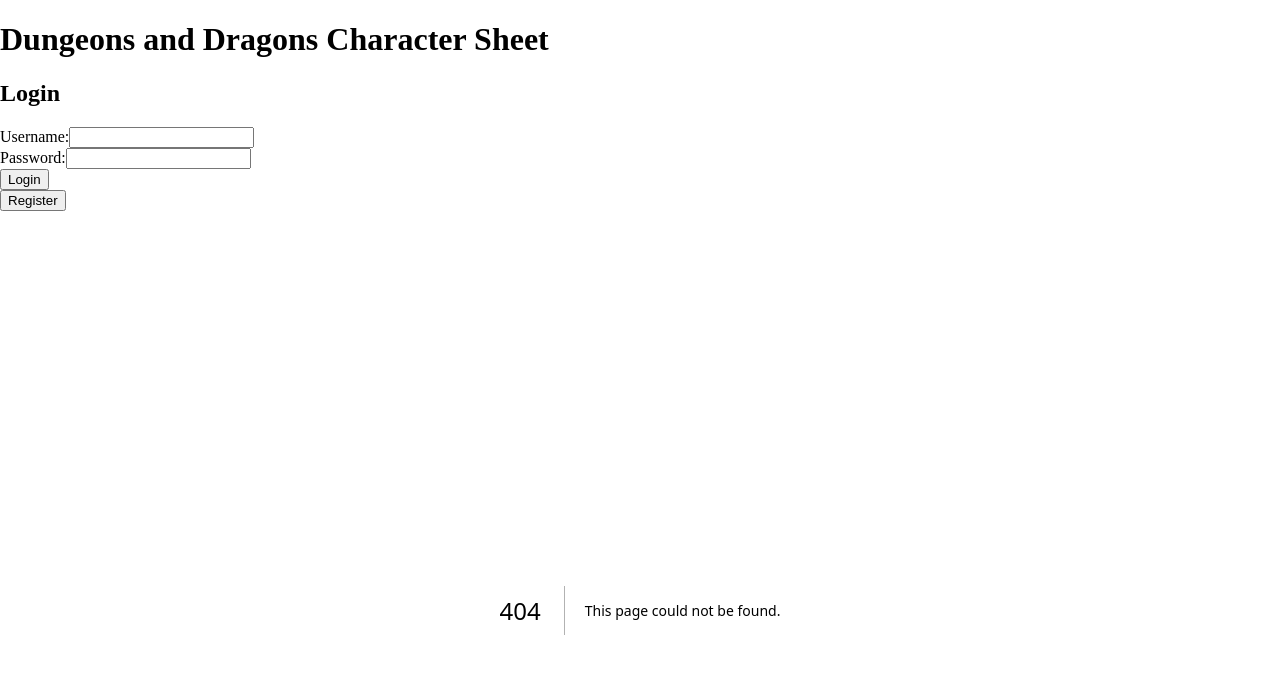
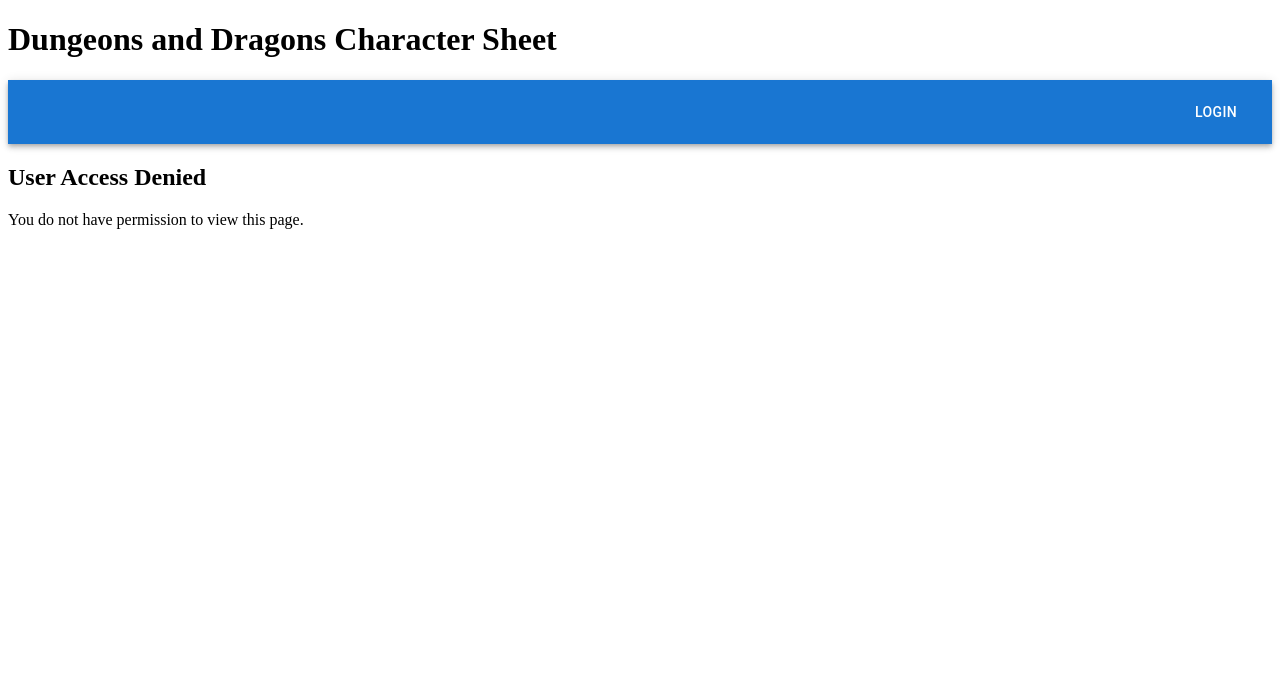
Before and after one commit to kellerflint/DnD-Character-Sheet, a Next.js app in the folder frontend/dnd-character-sheet/: page /user in a window 1280 px wide. Before the commit this address had no page. Shown: the top 674 px of the page. Built offline with nearby package versions, Linux system fonts and the light colour scheme; some icons are missing.

Commit message:
Added and debugged a few issues inside of the frontend.

```diff
--- a/frontend/dnd-character-sheet/src/app/admin/layout.js
+++ /dev/null
@@ -1 +0,0 @@
-// Layout Page for Admin
--- a/frontend/dnd-character-sheet/src/app/admin/page.js
+++ /dev/null
@@ -1 +0,0 @@
-// Admin Page
--- a/frontend/dnd-character-sheet/src/app/layout.js
+++ b/frontend/dnd-character-sheet/src/app/layout.js
@@ -1,5 +1,6 @@
 import "./globals.css";
 import AuthForms from "@/components/AuthForms";
+import NavBar from '@/components/NavBar';
 
 export const metadata = {
   title: "Dungeons and Dragons Character Sheet App",
@@ -11,7 +12,7 @@ export default function RootLayout({ children }) {
     <html lang="en">
       <body>
         <h1>Dungeons and Dragons Character Sheet</h1>
-        <AuthForms />
+        <NavBar />
         {children}
       </body>
     </html>
--- a/frontend/dnd-character-sheet/src/app/page.js
+++ b/frontend/dnd-character-sheet/src/app/page.js
@@ -1,8 +1,6 @@
 
 export default function Page() {
   return (
-    <>
-
-    </>
+    <p>Welcome!</p>
   );
 }
--- /dev/null
+++ b/frontend/dnd-character-sheet/src/app/user/page.js
@@ -0,0 +1,10 @@
+// Layout Page for Admin
+
+export default function UserPage() {
+    return (
+        <div>
+            <h2>User Access Denied</h2>
+            <p>You do not have permission to view this page.</p>
+        </div>
+    );
+}
--- a/frontend/dnd-character-sheet/src/components/NavBar.jsx
+++ b/frontend/dnd-character-sheet/src/components/NavBar.jsx
@@ -22,7 +22,7 @@ export default function ButtonAppBar() {
             <MenuIcon />
           </IconButton>
           <Typography variant="h6" component="div" sx={{ flexGrow: 1 }}>
-            News
+
           </Typography>
           <Button color="inherit">Login</Button>
         </Toolbar>
```
Also changed, not shown: frontend/dnd-character-sheet/src/app/login/page.js (added, +9 -0 lines).
